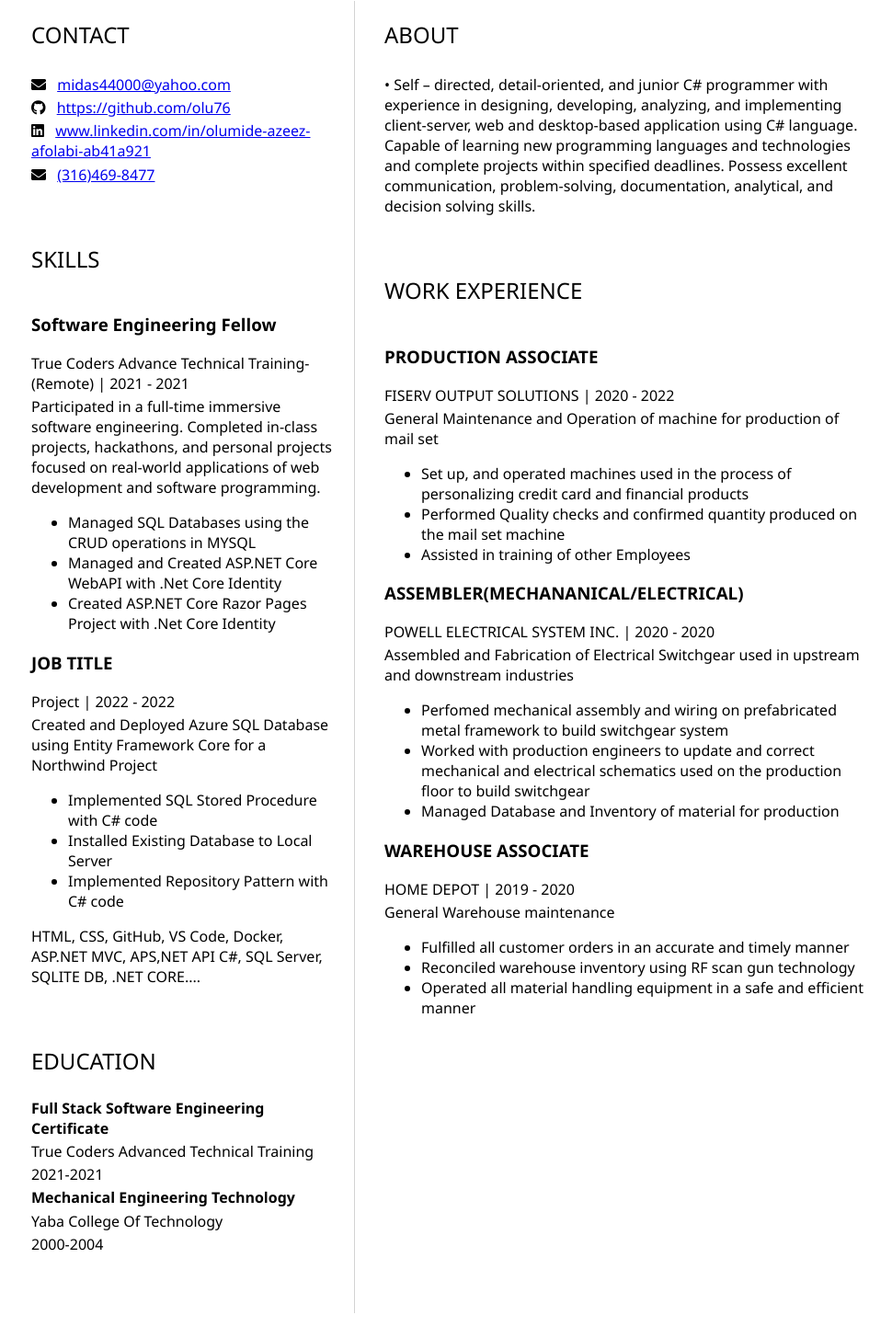
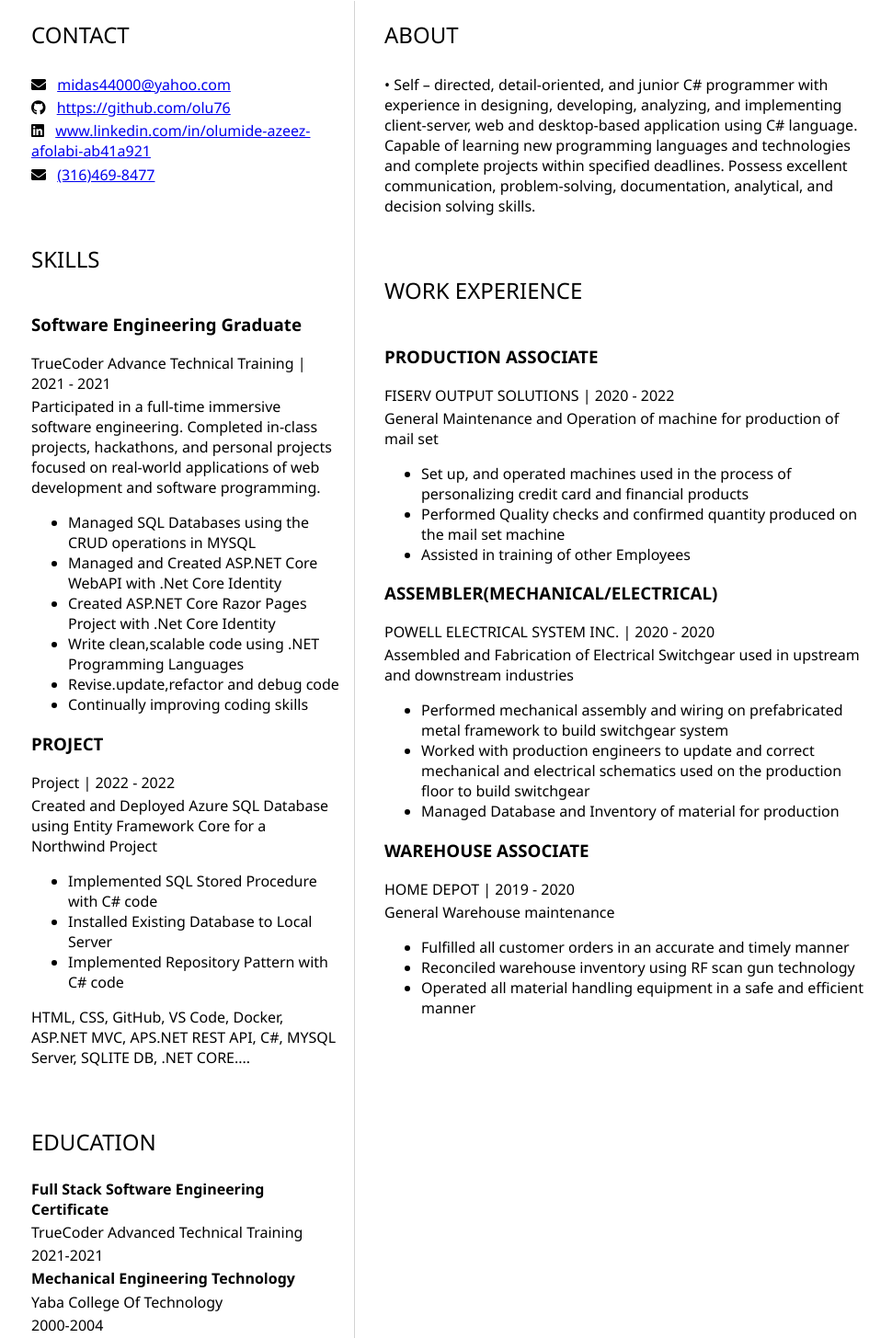
Before and after one commit to olu76/Best-Resume-Ever, a plain HTML site: page index.html in a window 1280 px wide. Shown: the part 321-1776 px from the top of the page at 92% size, without its empty margins (158-1128 px from the left). Before the commit the page ends 1749 px from the top, so only its background shows below. Drawn offline with Linux system fonts and the light colour scheme.

Commit message:
Second
Signed-off-by: olumide azeez afolabi <midas44000@yahoo.com>

```diff
--- a/index.html
+++ b/index.html
@@ -10,7 +10,7 @@
 			<!-- resume header with your name and title -->
 			<h1><b>OLUMIDE</b> AZEEZ-AFOLABI</h1>
 			<hr>
-			JUNIOR SOFTWARE ENGINEER (.NET DEVELOPER)
+			JUNIOR SOFTWARE DEVELOPER (.NET DEVELOPER)
 			<hr>
 		</header>
 		<main>
@@ -36,9 +36,9 @@
 				</section>
 				<section>
 					<h2>SKILLS</h2>
-					<h3><b>Software Engineering Fellow</b></h3>
+					<h3><b>Software Engineering Graduate</b></h3>
 <p>
-		True Coders Advance Technical Training-(Remote) | 2021 - 2021
+		TrueCoder Advance Technical Training | 2021 - 2021
 </p>
 
 <p>
@@ -48,9 +48,12 @@
 		<li>Managed SQL Databases using the CRUD operations in MYSQL</li>
 		<li>Managed and Created ASP.NET Core WebAPI with .Net Core Identity</li>
 		<li>Created ASP.NET Core Razor Pages Project with .Net Core Identity</li>
+		<li>Write clean,scalable code using .NET Programming Languages</li>
+		<li>Revise.update,refactor and debug code</li>
+		<li>Continually improving coding skills</li>
 </ul>
 
-<h3><b>JOB TITLE</b></h3>
+<h3><b>PROJECT</b></h3>
 <p>
 		Project | 2022 - 2022
 </p>
@@ -63,13 +66,13 @@
 		<li>Implemented Repository Pattern with C# code</li>
 </ul>
 
-<p>HTML, CSS, GitHub, VS Code, Docker, ASP.NET MVC, APS,NET API C#, SQL Server, SQLITE DB, .NET CORE....</p>
+<p>HTML, CSS, GitHub, VS Code, Docker, ASP.NET MVC, APS.NET REST API, C#, MYSQL Server, SQLITE DB, .NET CORE....</p>
 				</section>
 				<section>
 					<h2>EDUCATION</h2>
           <b>Full Stack Software Engineering Certificate</b>
           <p>
-            True Coders Advanced Technical Training
+            TrueCoder Advanced Technical Training
           </p>
           <p>
             2021-2021
@@ -102,7 +105,7 @@
 		<li>Performed Quality checks and confirmed quantity produced on the mail set machine</li>
 		<li>Assisted in training of other Employees</li>
 </ul>
-<h3><b>ASSEMBLER(MECHANANICAL/ELECTRICAL)</b></h3>
+<h3><b>ASSEMBLER(MECHANICAL/ELECTRICAL)</b></h3>
 <p>
 		POWELL ELECTRICAL SYSTEM INC. | 2020 - 2020
 </p>
@@ -110,7 +113,7 @@
 		Assembled and Fabrication of Electrical Switchgear used in upstream and downstream industries
 </p>
 <ul>
-		<li>Perfomed mechanical assembly and wiring on prefabricated metal framework to build switchgear system</li>
+		<li>Performed mechanical assembly and wiring on prefabricated metal framework to build switchgear system</li>
 		<li>Worked with production engineers to update and correct mechanical and electrical schematics used on the production floor to build switchgear</li>
 		<li>Managed Database and Inventory of material for production</li>
 </ul>
--- a/style.css
+++ b/style.css
@@ -46,7 +46,8 @@ hr {
   height: 1px;
 }
 
-h1, h2 {
+h1,
+h2 {
   font-weight: 100;
   margin-bottom: 0;
 }
```
